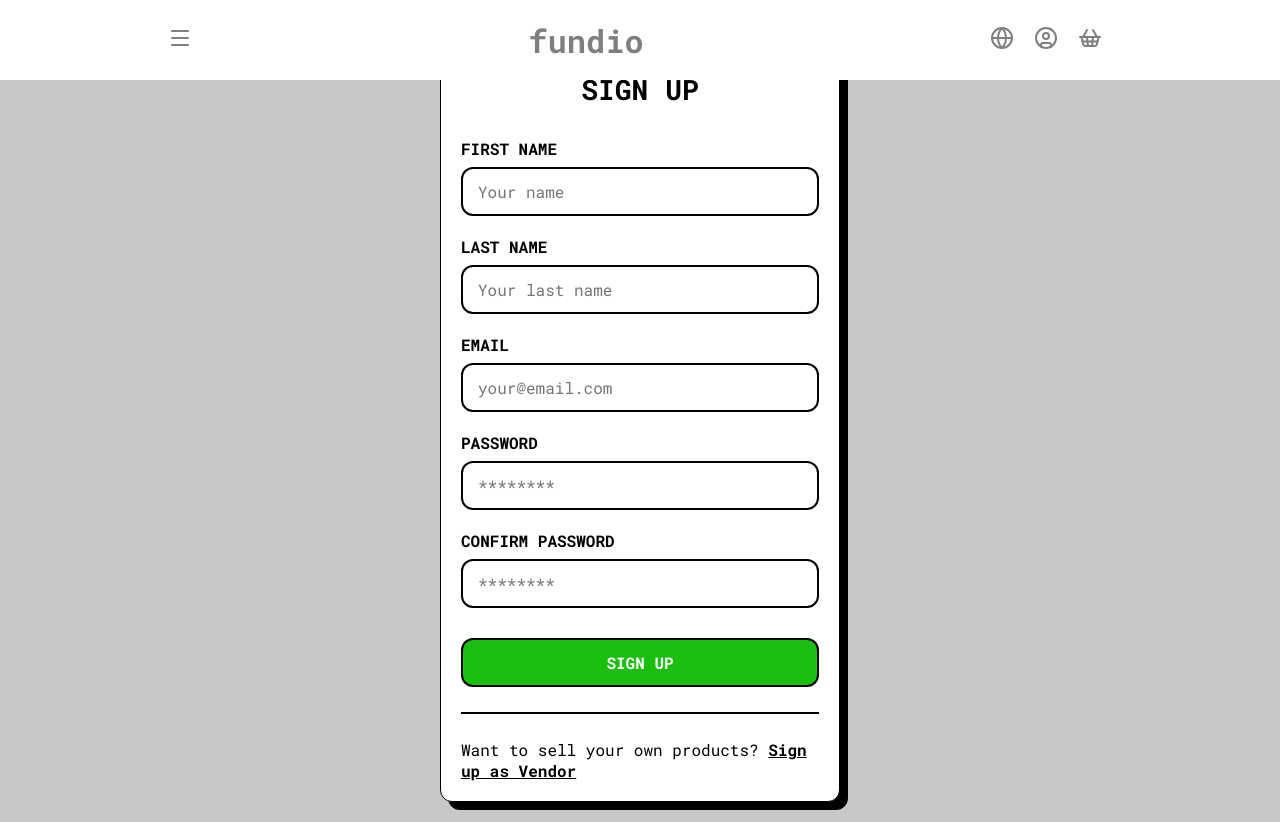
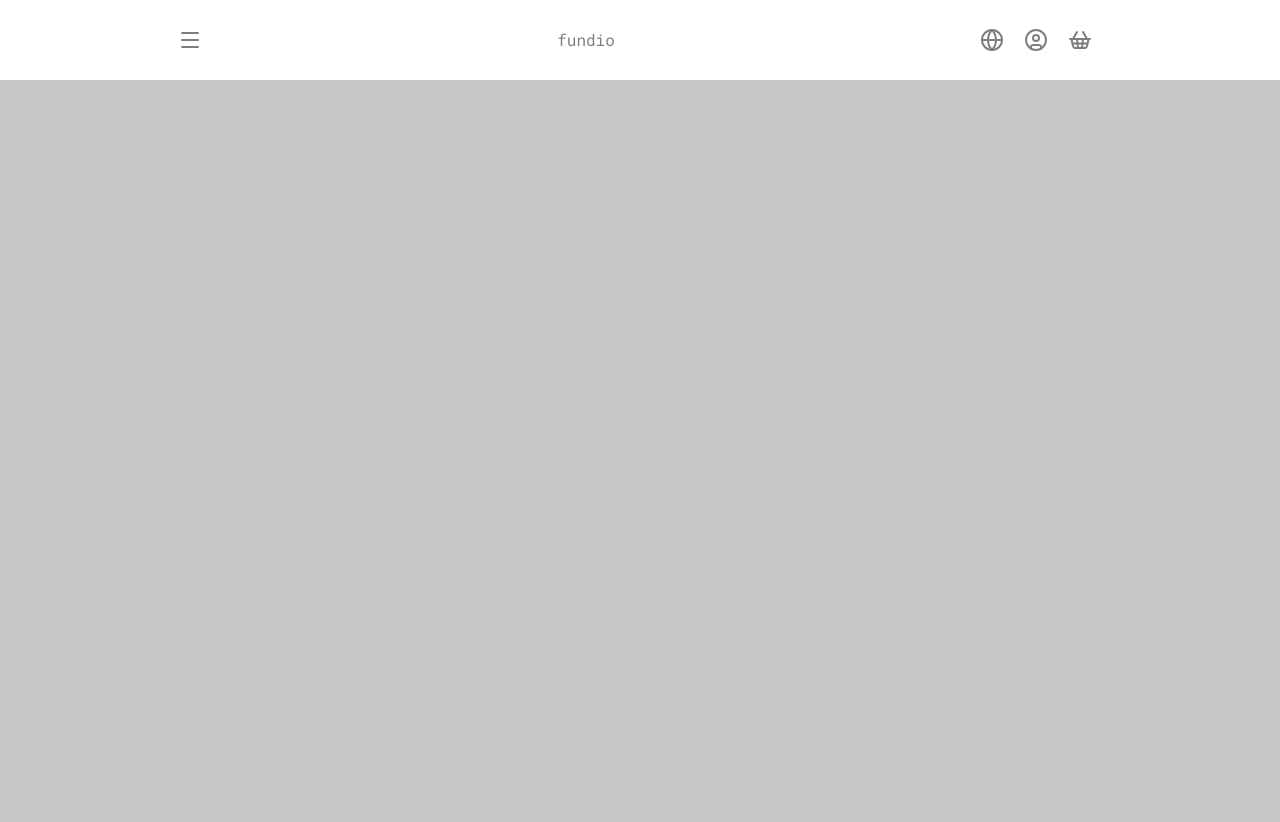
Before and after one commit to kifo99/fundio, a React (Vite) app in the folder client/: page /signup in a window 1280 px wide. After the commit the page ends 800 px from the top, so only its background shows below. Built offline with nearby package versions, Linux system fonts and the light colour scheme.

Commit message:
feature: created Label and Input components

```diff
--- a/client/package.json
+++ b/client/package.json
@@ -11,6 +11,7 @@
   },
   "dependencies": {
     "@reduxjs/toolkit": "^2.11.2",
+    "@tailwindcss/vite": "^4.3.3",
     "@tanstack/react-query": "^5.90.14",
     "axios": "^1.13.2",
     "dotenv": "^17.2.3",
@@ -21,7 +22,8 @@
     "react-router": "^7.11.0",
     "redux-persist": "^6.0.0",
     "redux-persist-transform-filter": "^0.0.22",
-    "sass": "^1.97.2"
+    "sass": "^1.97.2",
+    "tailwindcss": "^4.3.3"
   },
   "devDependencies": {
     "@eslint/js": "^9.39.1",
--- a/client/src/App.jsx
+++ b/client/src/App.jsx
@@ -3,6 +3,7 @@ import { useDispatch, useSelector } from 'react-redux';
 import { Navigation } from './components/navigation/Navigation';
 import { Login } from './pages/auth/login/Login';
 import { Signup } from './pages/auth/signup/Signup';
+import { SignupTest } from './pages/auth/signup/SignupTest';
 import { Home } from './pages/home/Home';
 import { Route, Routes } from 'react-router';
 import { persistor } from './store/store';
@@ -39,7 +40,7 @@ function App() {
       <Routes>
         <Route path="/" element={<Home />} />
         <Route path="/login" element={<Login />} />
-        <Route path="/signup" element={<Signup />} />
+        <Route path="/signup" element={<SignupTest />} />
       </Routes>
     </div>
   );
--- /dev/null
+++ b/client/src/components/form/Input.jsx
@@ -0,0 +1,3 @@
+export function Input({ id, className, ...props }) {
+  return <input id={id} className={`${className}`} {...props} />;
+}
--- /dev/null
+++ b/client/src/components/form/Label.jsx
@@ -0,0 +1,7 @@
+export function Label({ htmlFor, className, children }) {
+  return (
+    <label className={`${className}`} htmlFor={htmlFor}>
+      {children}
+    </label>
+  );
+}
--- a/client/src/components/form/label.jsx
+++ /dev/null
@@ -1,3 +0,0 @@
-export function Label({ htmlFor, children }) {
-  return <label htmlFor={htmlFor}>{children}</label>;
-}
--- /dev/null
+++ b/client/src/index.css
@@ -0,0 +1 @@
+@import 'tailwindcss';
--- a/client/src/main.jsx
+++ b/client/src/main.jsx
@@ -8,6 +8,7 @@ import './style.scss';
 import { persistor } from './store/store.js';
 import store from './store/store.js';
 import App from './App.jsx';
+import './index.css';
 
 const root = document.getElementById('root');
 const queryClient = new QueryClient();
@@ -23,5 +24,5 @@ createRoot(root).render(
         </PersistGate>
       </Provider>
     </QueryClientProvider>
-  </StrictMode>
+  </StrictMode>,
 );
--- a/client/src/pages/auth/signup/SignupTest.jsx
+++ b/client/src/pages/auth/signup/SignupTest.jsx
@@ -1,3 +1,5 @@
+import { Label } from '../../../components/form/Label.jsx';
+
 export function SignupTest() {
   // AuthForm component <
   //    FormField <
@@ -7,4 +9,6 @@ export function SignupTest() {
   //    >
   //
   // >
+
+  return <Label>Label</Label>;
 }
--- a/client/vite.config.js
+++ b/client/vite.config.js
@@ -1,5 +1,6 @@
-import { defineConfig } from 'vite'
-import react from '@vitejs/plugin-react'
+import { defineConfig } from 'vite';
+import react from '@vitejs/plugin-react';
+import tailwindcss from '@tailwindcss/vite';
 
 // https://vite.dev/config/
 export default defineConfig({
@@ -7,5 +8,5 @@ export default defineConfig({
     host: 'localhost',
     port: 3000,
   },
-  plugins: [react()],
-})
+  plugins: [react(), tailwindcss()],
+});
```
Also changed, not shown: 1 other file (tests, documents, lock files or other folders).
